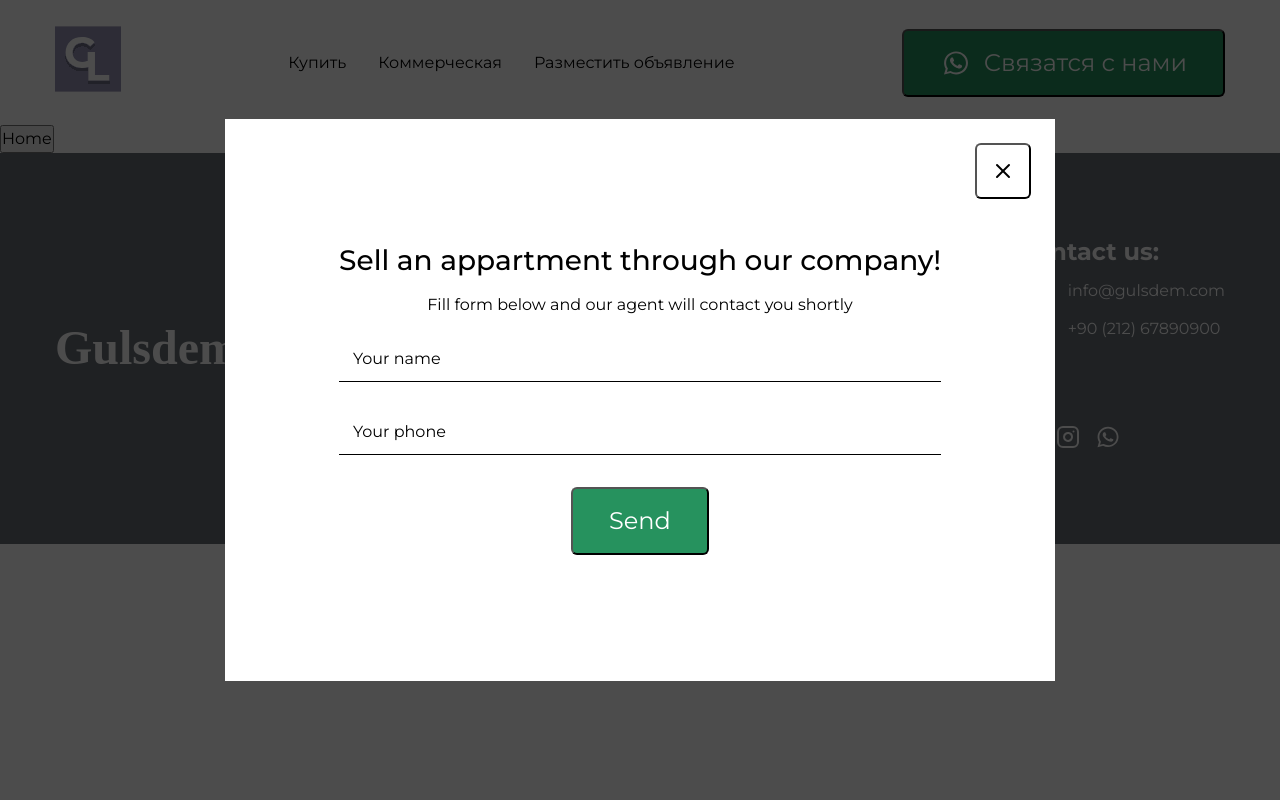
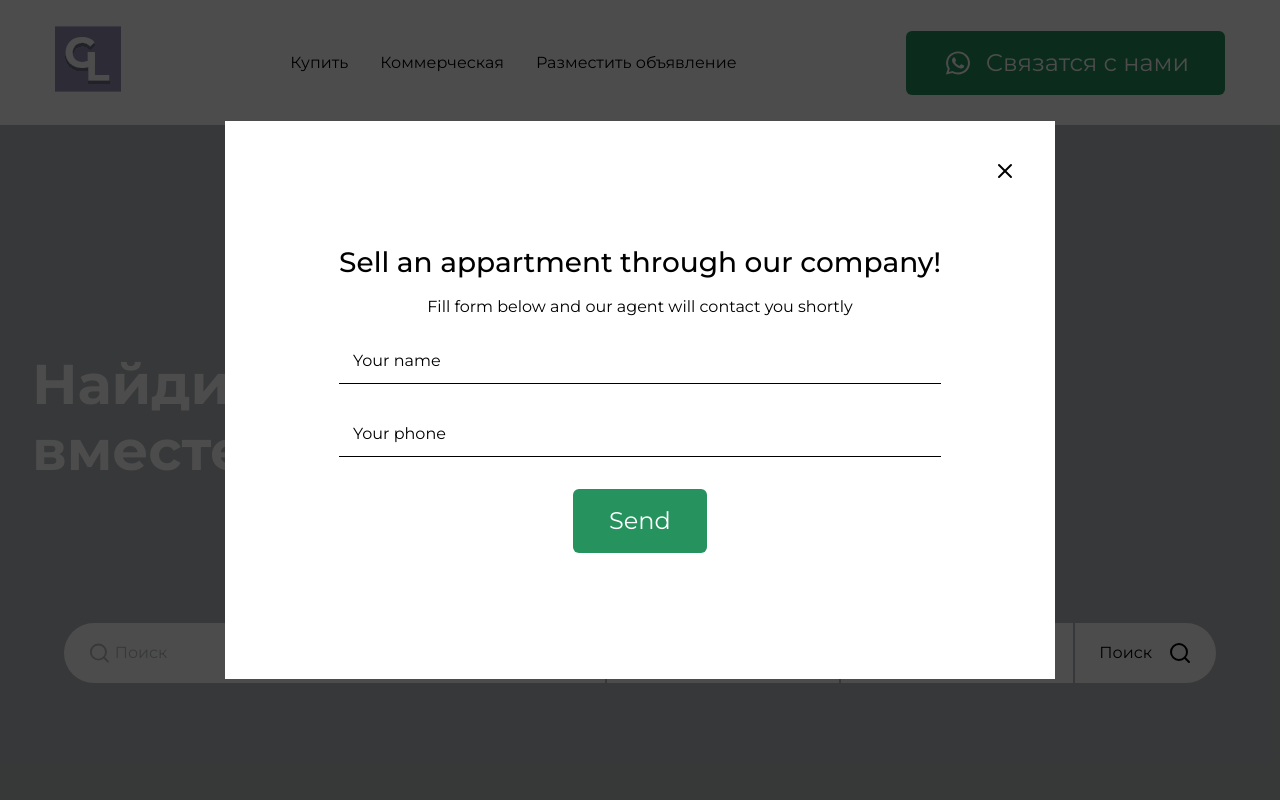
Before and after one commit to urmat4002/goldenproperty, a React (Vite) app: page / in a window 1280 px wide. Shown: the top 800 px of the page. Built offline with nearby package versions, Linux system fonts and the light colour scheme.

Commit message:
build: add hero section & search components

```diff
--- a/src/app/style/_reset.scss
+++ b/src/app/style/_reset.scss
@@ -36,6 +36,9 @@ body {
 h1, h2, h3, h4,
 button, input, label {
   line-height: 1.1;
+  background: transparent;
+  border: none;
+  outline: none;
 }
 
 /* Balance text wrapping on headings */
--- a/src/app/style/_variables.scss
+++ b/src/app/style/_variables.scss
@@ -2,6 +2,7 @@
 $white:    #fff !default;
 $black:    #000 !default;
 $green:    #26925e !default;
+$gray:     #b9bcbe !default;
 $background-footer: #697077 !default;
 
 $font-main: 'Montserrat', sans-serif;
--- a/src/pages/home.tsx
+++ b/src/pages/home.tsx
@@ -1,8 +1,9 @@
+import Hero from "../widget/hero/hero"
 
 const Home = () => {
   return (
     <div>
-      <button>Home</button>
+      <Hero />
     </div>
   )
 }
--- /dev/null
+++ b/src/shared/search/search.module.scss
@@ -0,0 +1,55 @@
+@import '../../app/style/variables';
+
+.search {
+  width: 100%;
+
+  &__container {
+    display: flex;
+    min-height: 60px;
+    gap: 2px;
+  }
+
+  &__form {
+    width: 100%;
+    display: flex;
+    align-items: center;
+    border-radius: 40px 0 0 40px;
+    padding: 0 24px;
+    gap: 4px;
+    background: $white;
+  }
+
+  &__input {
+    width: 100%;
+
+    &::placeholder {
+      color: $gray;
+    }
+  }
+
+  &__select {
+    display: flex;
+    align-items: center;
+    justify-content: space-between;
+    color: $gray;
+    width: 40%;
+    padding: 0 24px;
+    background: $white;
+    cursor: pointer;
+  }
+
+  &__button {
+    display: flex;
+    align-items: center;
+    justify-content: center;
+    gap: 16px;
+    border-radius: 0 40px 40px 0;
+    background: $white;
+    cursor: pointer;
+    transition: 0.2s ease;
+    padding: 0 24px;
+    &:hover {
+      background: $white;
+    }
+  }
+}
--- /dev/null
+++ b/src/shared/search/search.tsx
@@ -0,0 +1,33 @@
+import { ChevronDown, SearchIcon } from 'lucide-react';
+import style from './search.module.scss';
+
+const Search = () => {
+  return (
+    <div className={style.search}>
+      <div className={style.search__container}>
+        <div className={style.search__form}>
+          <SearchIcon color="#b9bcbe" />
+          <input
+            className={style.search__input}
+            type="text"
+            placeholder="Поиск"
+          />
+        </div>
+        <div className={style.search__select}>
+          Город
+          <ChevronDown />
+        </div>
+        <div className={style.search__select}>
+          Тип
+          <ChevronDown />
+        </div>
+        <button className={style.search__button}>
+          Поиск
+          <SearchIcon />
+        </button>
+      </div>
+    </div>
+  );
+};
+
+export default Search;
--- /dev/null
+++ b/src/widget/hero/hero.module.scss
@@ -0,0 +1,21 @@
+@import '../../app/style/variables';
+
+.hero {
+  width: 100%;
+  background-color: $gray;
+  &__container {
+    display: flex;
+    flex-direction: column;
+    justify-content: center;
+    align-items: flex-start;
+    min-height: 785px;
+    gap: 139px;
+  }
+  &__title {
+    max-width: 758px;
+    color: $white;
+    font-size: 56px;
+    font-weight: 700;
+    line-height: 1.17;
+  }
+}
--- /dev/null
+++ b/src/widget/hero/hero.tsx
@@ -0,0 +1,17 @@
+import Search from '../../shared/search/search';
+import style from './hero.module.scss';
+
+const Hero = () => {
+  return (
+    <div className={style.hero}>
+      <div className={style.hero__container}>
+        <div className={style.hero__title}>
+          <p>Найди свой дом мечты вместе с нами!</p>
+        </div>
+        <Search />
+      </div>
+    </div>
+  );
+};
+
+export default Hero;
```
